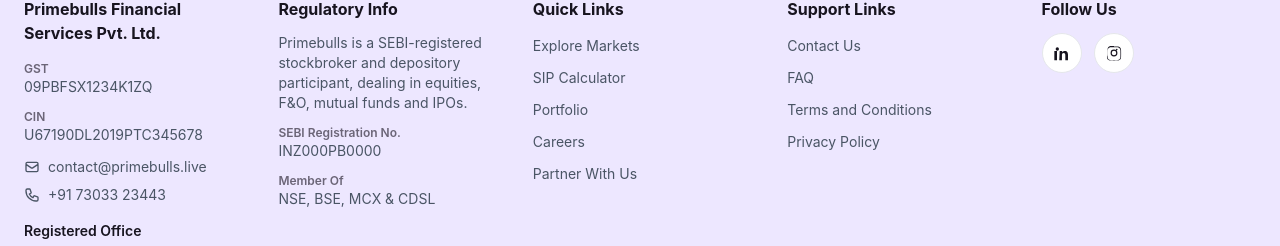
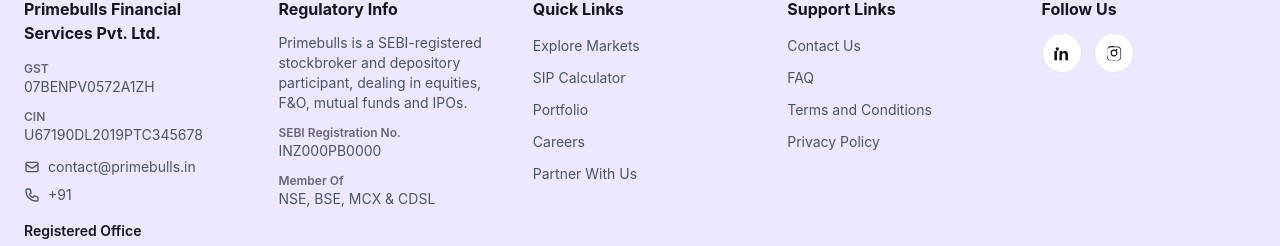
Before and after one commit to rohit-verma-211/prime, a React (Vite) app: page /stocks in a window 1280 px wide. Shown: the part 1217-1463 px from the top of the page. Built offline with nearby package versions, Linux system fonts and the light colour scheme; no server answers.

Commit message:
Update Footer.jsx

```diff
--- a/src/components/Footer.jsx
+++ b/src/components/Footer.jsx
@@ -11,18 +11,18 @@ export default function Footer() {
             <h3 className="text-base font-bold text-ink mb-3">Primebulls Financial<br />Services Pvt. Ltd.</h3>
 
             <p className="text-xs font-semibold text-ink-light mt-4">GST</p>
-            <p className="text-sm text-gray-600">09PBFSX1234K1ZQ</p>
+            <p className="text-sm text-gray-600">07BENPV0572A1ZH</p>
 
             <p className="text-xs font-semibold text-ink-light mt-3">CIN</p>
             <p className="text-sm text-gray-600">U67190DL2019PTC345678</p>
 
             <a href="mailto:contact@primebulls.live" className="flex items-center gap-2 text-sm text-gray-600 hover:text-brand mt-3">
               <svg className="h-4 w-4 flex-shrink-0" fill="none" stroke="currentColor" viewBox="0 0 24 24"><path strokeLinecap="round" strokeLinejoin="round" strokeWidth={2} d="M3 8l7.89 5.26a2 2 0 002.22 0L21 8M5 19h14a2 2 0 002-2V7a2 2 0 00-2-2H5a2 2 0 00-2 2v10a2 2 0 002 2z" /></svg>
-              contact@primebulls.live
+              contact@primebulls.in
             </a>
-            <a href="tel:+917303323443" className="flex items-center gap-2 text-sm text-gray-600 hover:text-brand mt-2">
+            <a href="tel:+918178546213" className="flex items-center gap-2 text-sm text-gray-600 hover:text-brand mt-2">
               <svg className="h-4 w-4 flex-shrink-0" fill="none" stroke="currentColor" viewBox="0 0 24 24"><path strokeLinecap="round" strokeLinejoin="round" strokeWidth={2} d="M3 5a2 2 0 012-2h3.28a1 1 0 01.948.684l1.498 4.493a1 1 0 01-.502 1.21l-2.257 1.13a11.042 11.042 0 005.516 5.516l1.13-2.257a1 1 0 011.21-.502l4.493 1.498a1 1 0 01.684.949V19a2 2 0 01-2 2h-1C9.716 21 3 14.284 3 6V5z" /></svg>
-              +91 73033 23443
+              +91
             </a>
 
             <p className="text-sm font-semibold text-ink mt-4">Registered Office</p>
```
